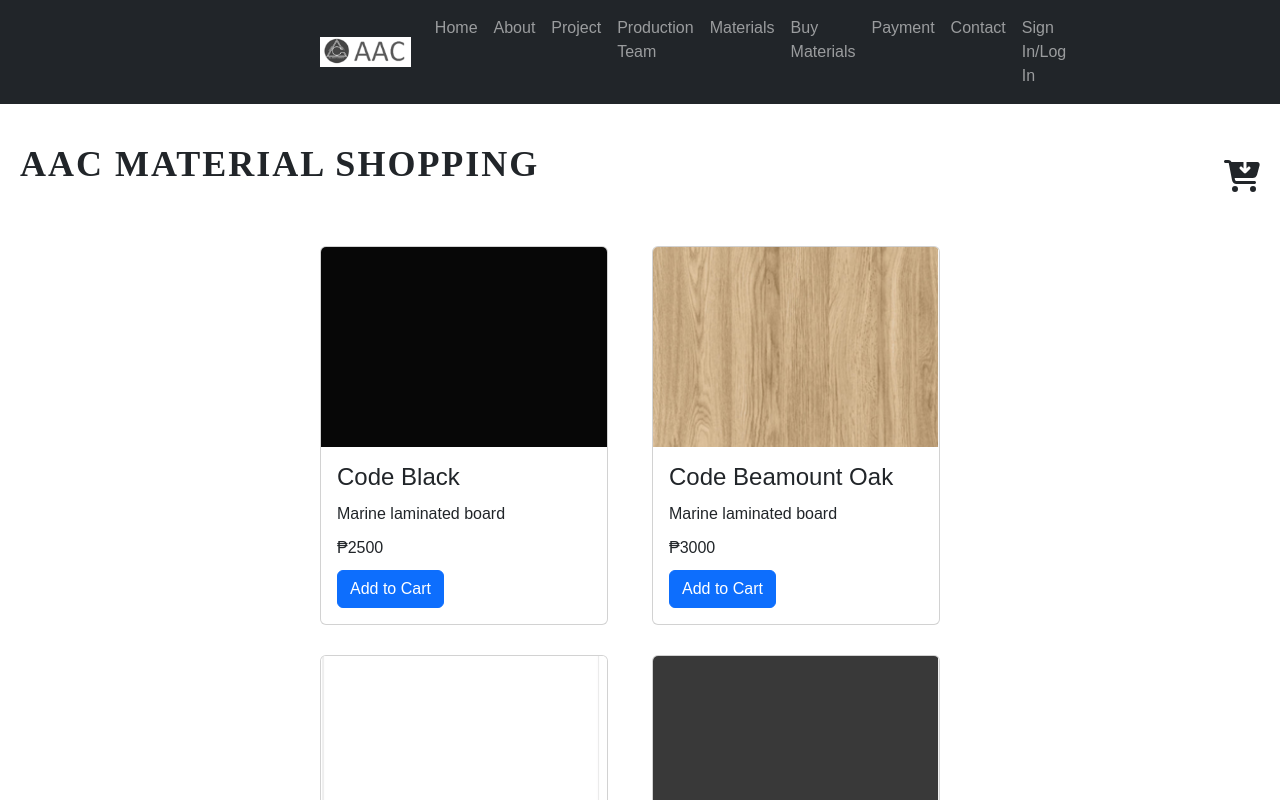
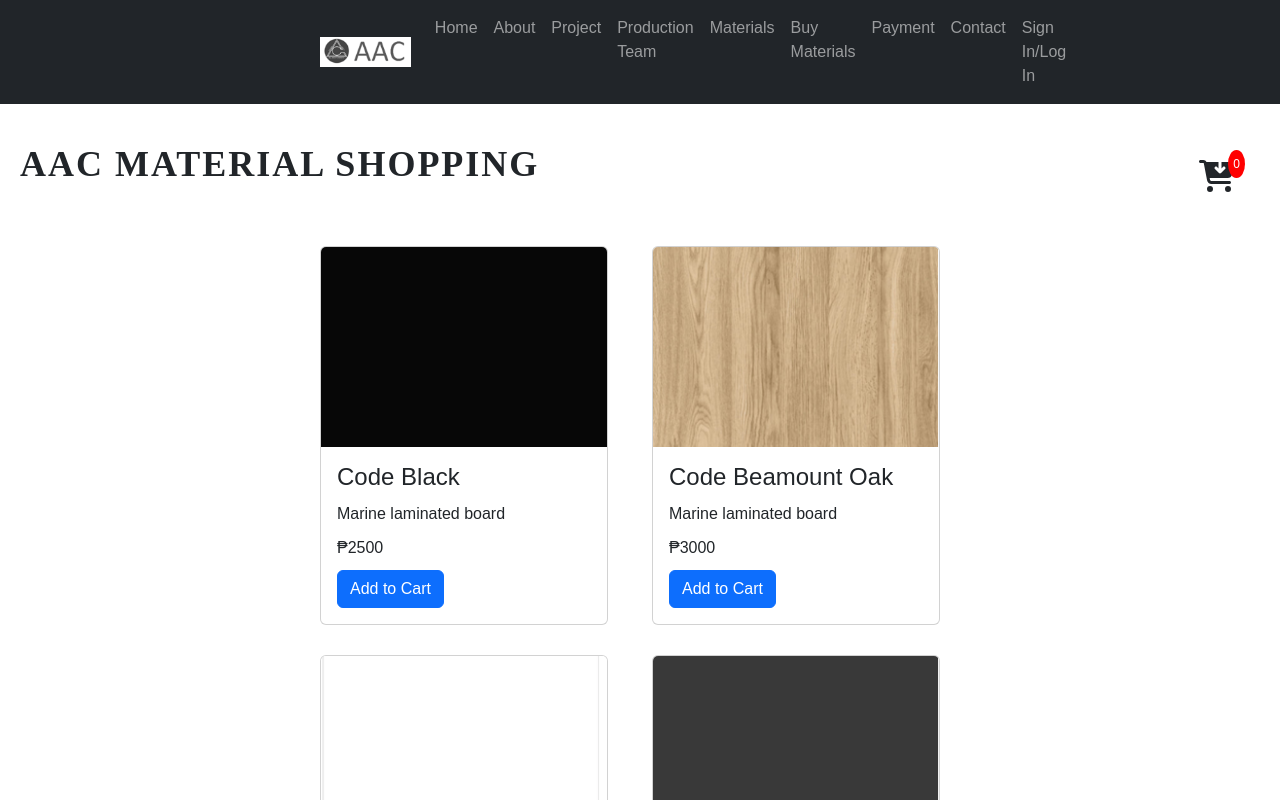
Before and after one commit to 0101noel/boysproject, a React (Create React App) app: page /buymaterials in a window 1280 px wide. Shown: the top 800 px of the page. Built offline with nearby package versions, Linux system fonts and the light colour scheme.

Commit message:
Updated (Jose)

```diff
--- a/src/pages/BuyMaterialsPage.css
+++ b/src/pages/BuyMaterialsPage.css
@@ -61,9 +61,21 @@ header {
 }
 
 .cart-icon {
-  cursor: pointer;
-  margin-right: 20px;
+  position: relative;
+  margin-right: 45px;
 }
+
+.cart-items {
+  position: absolute;
+  top: -10px;
+  right: -10px;
+  background-color: red;
+  color: white;
+  border-radius: 50%;
+  padding: 5px;
+  font-size: 12px;
+}
+
 
 .whole-cart-window {
   position: absolute;
--- a/src/pages/BuyMaterialsPage.js
+++ b/src/pages/BuyMaterialsPage.js
@@ -105,9 +105,11 @@ function BuyMaterialsPage() {
       <header style={{display: "flex", justifyContent: "center", marginTop: "15px" }}>
         <h1>AAC Material Shopping</h1>
         <div className="cart-box" style={{marginLeft: "auto", marginTop: "15px" }}>
-          <div className="cart-icon" onClick={toggleCart}>
-            <FontAwesomeIcon icon={faCartArrowDown} size="2x" />
-          </div>
+        <div className="cart-icon" onClick={toggleCart}>
+  <FontAwesomeIcon icon={faCartArrowDown} size="2x" />
+  <span className="cart-items">{cartItems.length}</span>
+</div>
+
           <div className={`whole-cart-window ${showCart ? '' : 'hide'}`}>
             <div className="cart-wrapper">
               <h2>Shopping Cart</h2>
--- a/src/pages/HomePage.css
+++ b/src/pages/HomePage.css
@@ -31,12 +31,12 @@
     font-size: 1.5rem;
     padding: 1rem 3rem;
     margin-top: 2rem;
-    background-color: #2ecc71; /* set the background color of the button */
-    border-color: #2ecc71; /* set the border color of the button */
+    background-color: #333; /* set the background color of the button */
+    border-color: #333; /* set the border color of the button */
   }
 
   .caption button:hover {
-    background-color: #27ae60; /* change the background color of the button on hover */
-    border-color: #27ae60; /* change the border color of the button on hover */
+    background-color: #454948; /* change the background color of the button on hover */
+    border-color: #424443; /* change the border color of the button on hover */
     cursor: pointer;
   }
```
